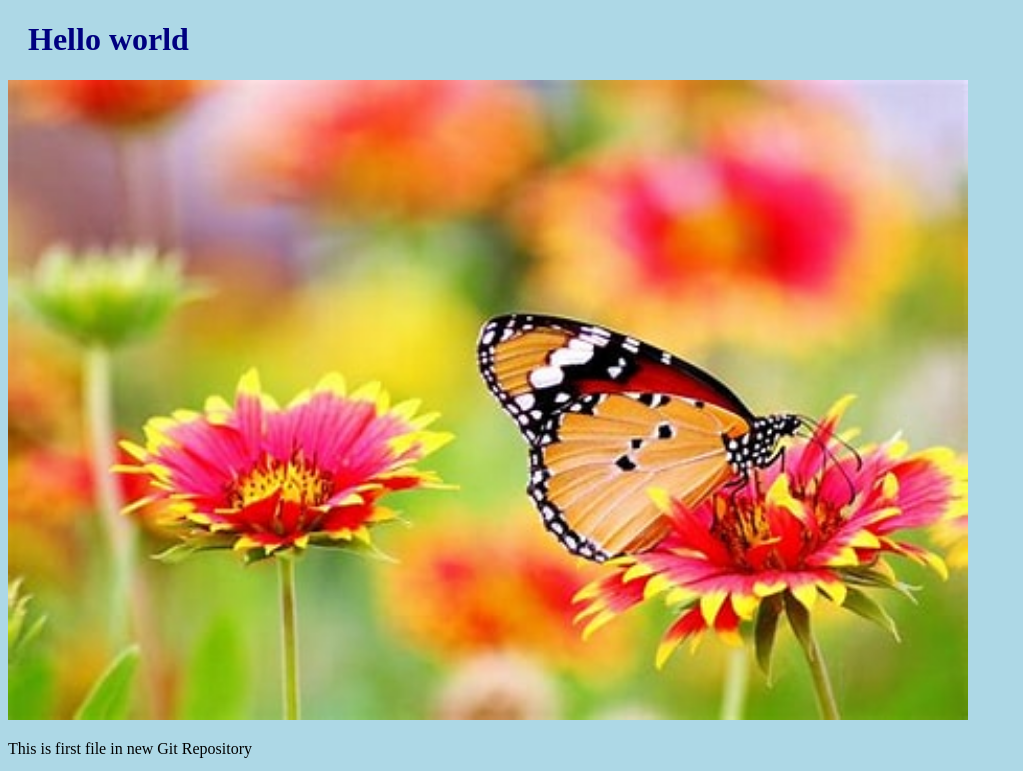
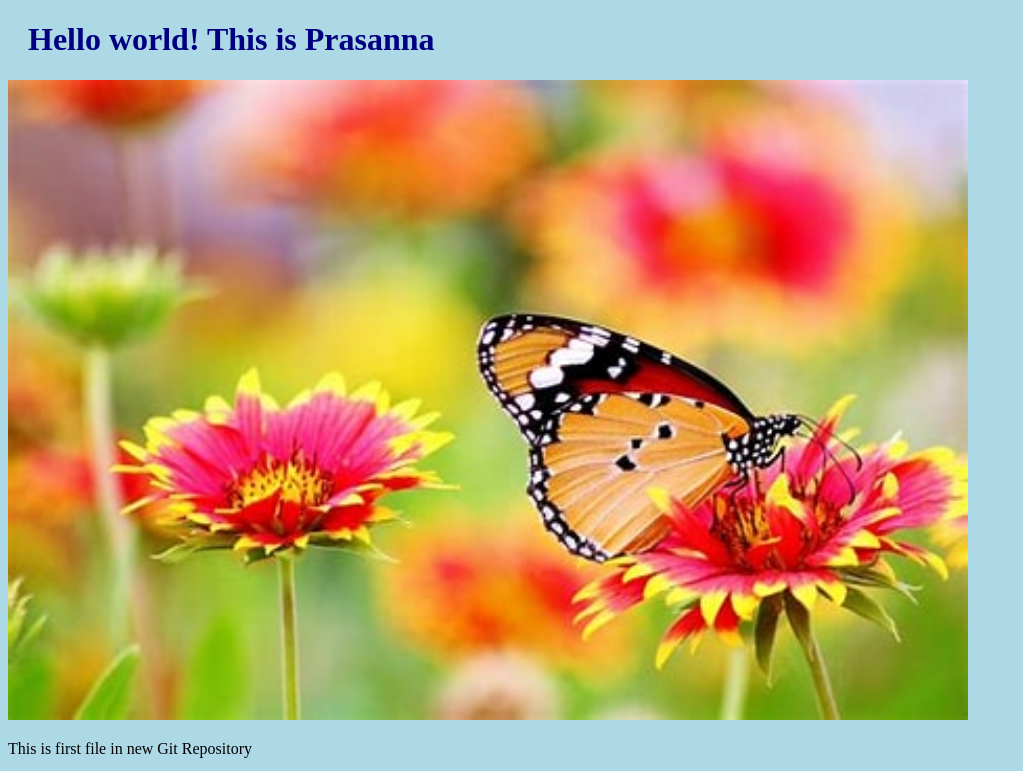
Before and after one commit to prassu141141/Introduction, a plain HTML site: page index.html in a window 1280 px wide. Shown: the top 771 px of the page, without its empty margins (0-1023 px from the left). Drawn offline with Linux system fonts and the light colour scheme.

Commit message:
Update index.html

```diff
--- a/index.html
+++ b/index.html
@@ -8,7 +8,7 @@
 
 </head>
 <body>
-    <h1>Hello world</h1>
+    <h1>Hello world! This is Prasanna </h1>
     <img src="nature.jpg" style="width: 100%; max-width :960px" >
 
     <p>This is first file in  new Git Repository </p>
```
